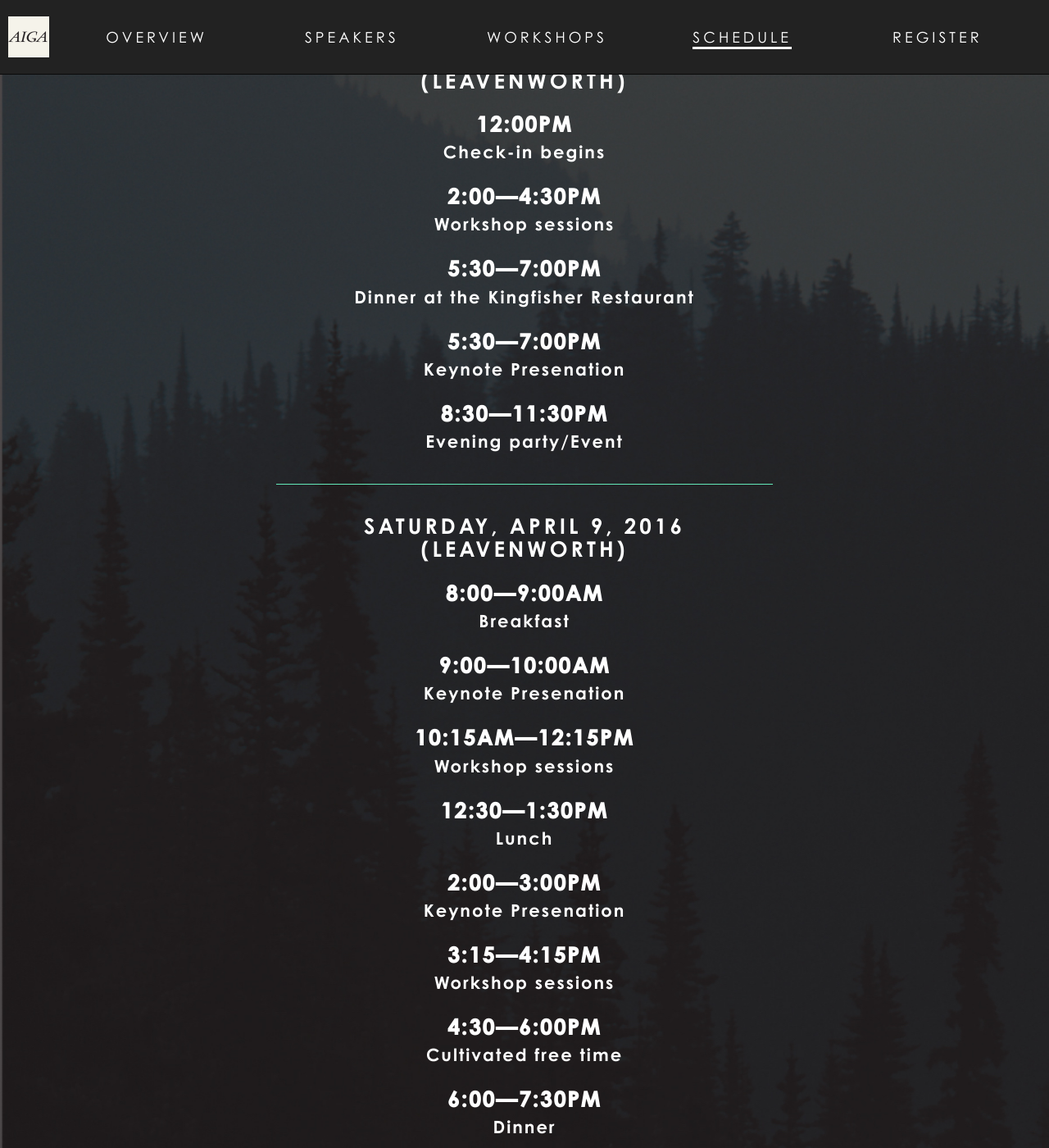
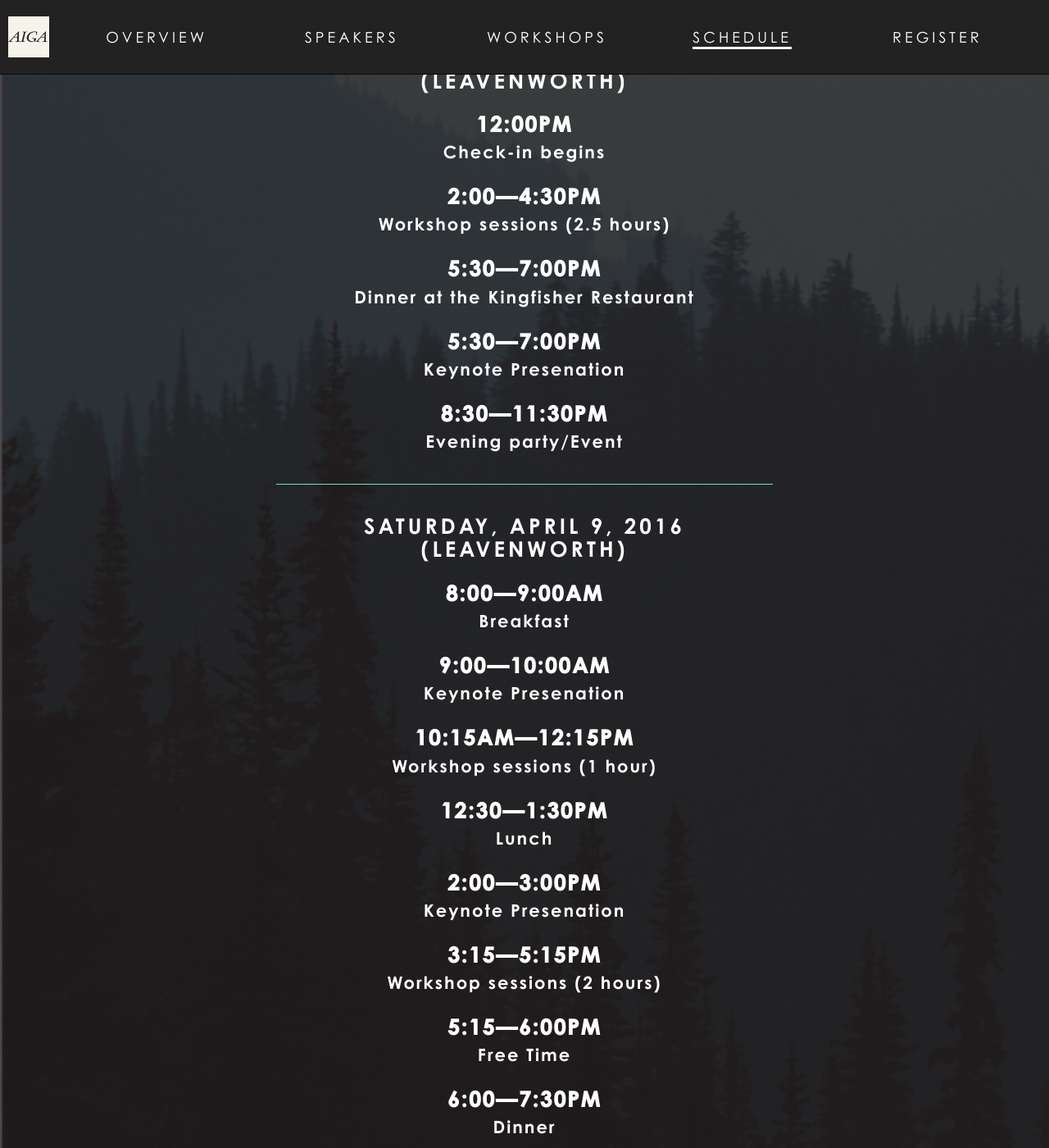
Before and after one commit to aiga-seattle/2015.aigaintothewoods.com, a Jekyll site: the page built from schedule.html, in a window 1280 px wide and 1400 px high, scrolled down 218 px. Shown: the whole window at 82% size. Built offline with Jekyll 4.4.1, drawn with Linux system fonts in a browser that asks for light colours; nearby versions of some CDN libraries; some web fonts are replaced; some of the changed text lies outside the part shown.

Commit message:
Adjust schedule

```diff
--- a/schedule.html
+++ b/schedule.html
@@ -17,7 +17,7 @@ title: Schedule
             <dt>12:00PM</dt>
             <dd>Check-in begins</dd>
             <dt>2:00—4:30PM</dt>
-            <dd>Workshop sessions</dd>
+            <dd>Workshop sessions (2.5 hours)</dd>
             <dt>5:30—7:00PM</dt>
             <dd>Dinner at the Kingfisher Restaurant</dd>
             <dt>5:30—7:00PM</dt>
@@ -36,15 +36,15 @@ title: Schedule
             <dt>9:00—10:00AM</dt>
             <dd>Keynote Presenation</dd>
             <dt>10:15AM—12:15PM</dt>
-            <dd>Workshop sessions</dd>
+            <dd>Workshop sessions (1 hour)</dd>
             <dt>12:30—1:30PM</dt>
             <dd>Lunch</dd>
             <dt>2:00—3:00PM</dt>
             <dd>Keynote Presenation</dd>
-            <dt>3:15—4:15PM</dt>
-            <dd>Workshop sessions</dd>
-            <dt>4:30—6:00PM</dt>
-            <dd>Cultivated free time</dd>
+            <dt>3:15—5:15PM</dt>
+            <dd>Workshop sessions (2 hours)</dd>
+            <dt>5:15—6:00PM</dt>
+            <dd>Free Time</dd>
             <dt>6:00—7:30PM</dt>
             <dd>Dinner</dd>
             <dt>8:00—9:00PM</dt>
```
Also changed, not shown: other parts of schedule.html (+1 -1 lines), 2 other files.
